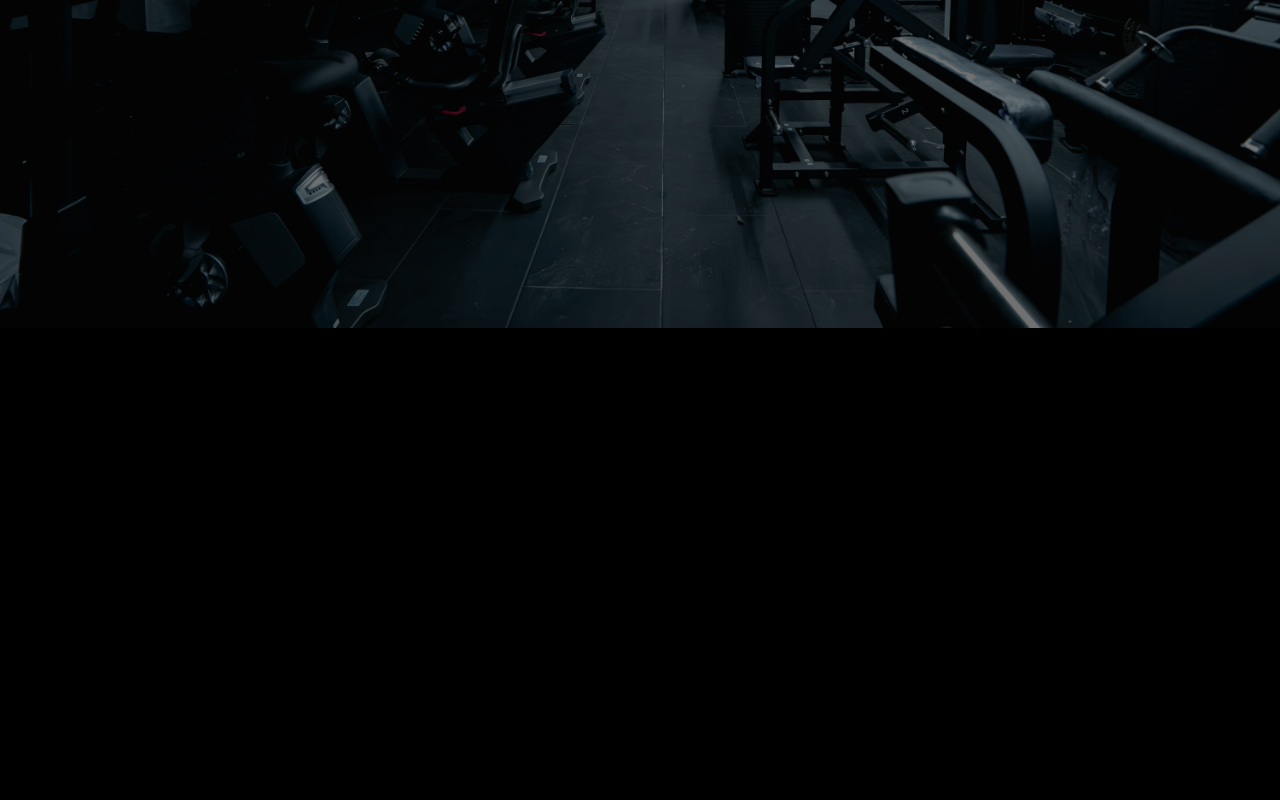
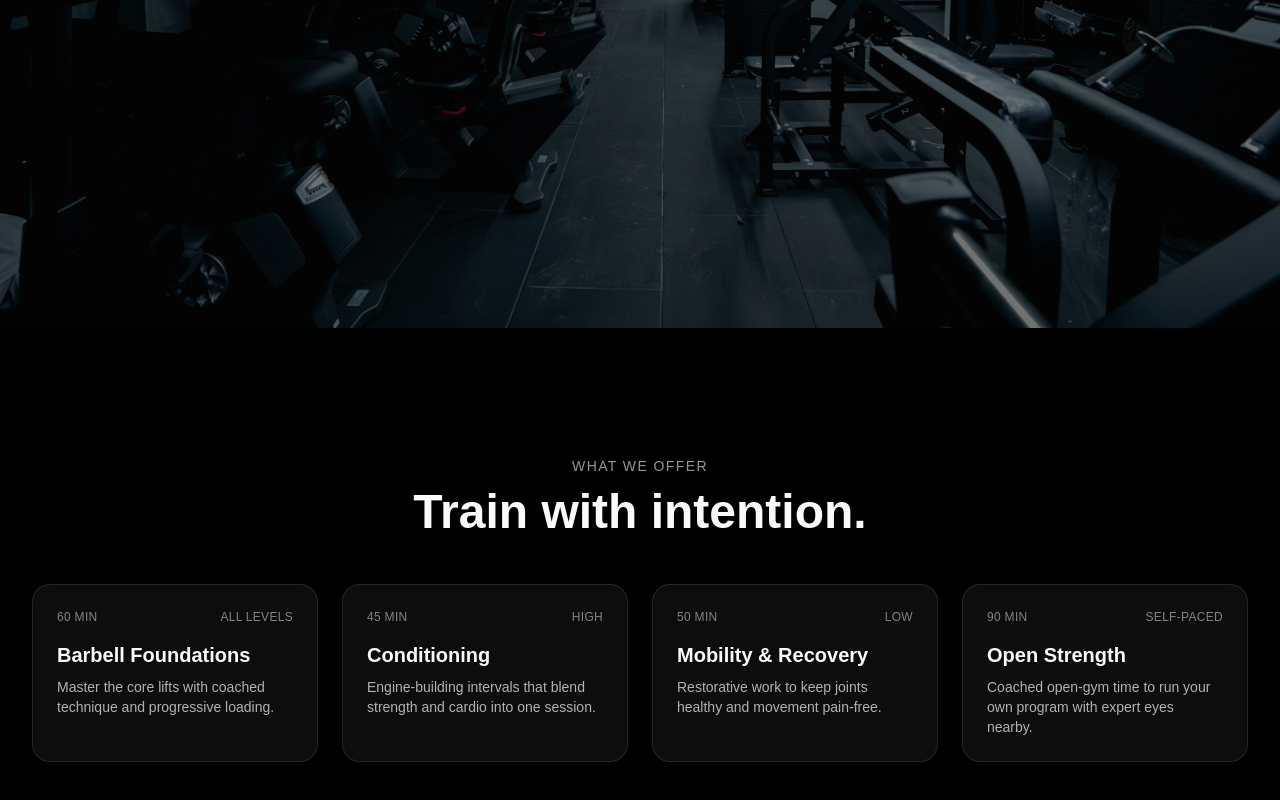
Before and after one commit to henrystrickland/forge-athletic, a React (Vite) app: page / in a window 1280 px wide. Shown: the part 472-1272 px from the top of the page. Before the commit the page ends 800 px from the top, so only its background shows below. Built offline with nearby package versions, Linux system fonts and the light colour scheme.

Commit message:
Classes section v1 (wire-in checkpoint)

```diff
--- a/src/App.tsx
+++ b/src/App.tsx
@@ -1,13 +1,16 @@
+import { Navbar } from "@/sections/Navbar/Navbar"
+import { forgeNav } from "@/content/forge"
 import { Hero } from "@/sections/Hero/Hero"
 import { forgeHero } from "@/content/forge"
-import { Navbar } from "@/sections/Navbar/Navbar"
-import { forgeNav } from "@/content/forge"
+import { Classes } from "@/sections/Classes/Classes"
+import { forgeClasses } from "@/content/forge"
 
 function App() {
   return (
     <main className="min-h-screen bg-background text-foreground">
       <Navbar content={forgeNav} />
       <Hero content={forgeHero} />
+      <Classes content={forgeClasses} />
     </main>
   )
 }
--- a/src/content/forge.ts
+++ b/src/content/forge.ts
@@ -29,3 +29,22 @@ export const forgeNav: NavContent = {
   ],
   cta: { label: "Book a class", href: "#book" },
 };
+
+export type ClassCard = { name: string; duration: string; intensity: string; description: string };
+
+export type ClassesContent = {
+  eyebrow: string;
+  heading: string;
+  classes: ClassCard[];
+};
+
+export const forgeClasses: ClassesContent = {
+  eyebrow: "What we offer",
+  heading: "Train with intention.",
+  classes: [
+    { name: "Barbell Foundations", duration: "60 min", intensity: "All levels", description: "Master the core lifts with coached technique and progressive loading." },
+    { name: "Conditioning", duration: "45 min", intensity: "High", description: "Engine-building intervals that blend strength and cardio into one session." },
+    { name: "Mobility & Recovery", duration: "50 min", intensity: "Low", description: "Restorative work to keep joints healthy and movement pain-free." },
+    { name: "Open Strength", duration: "90 min", intensity: "Self-paced", description: "Coached open-gym time to run your own program with expert eyes nearby." },
+  ],
+};
--- /dev/null
+++ b/src/sections/Classes/Classes.tsx
@@ -0,0 +1,28 @@
+import { motion } from "framer-motion"
+import { Section } from "@/components/Section"
+import type { ClassesContent } from "@/content/forge"
+
+type ClassesProps = { content: ClassesContent }
+
+export function Classes({ content }: ClassesProps) {
+  return (
+    <Section id="classes" className="bg-background">
+      <motion.div initial={{ opacity: 0, y: 12 }} whileInView={{ opacity: 1, y: 0 }} viewport={{ once: true, amount: 0.3 }} transition={{ duration: 0.6 }} className="mb-12 text-center">
+        <p className="text-sm font-medium uppercase tracking-widest text-foreground/60">{content.eyebrow}</p>
+        <h2 className="mt-3 text-4xl font-semibold md:text-5xl">{content.heading}</h2>
+      </motion.div>
+      <div className="grid gap-6 sm:grid-cols-2 lg:grid-cols-4">
+        {content.classes.map((item, index) => (
+          <motion.div key={item.name} initial={{ opacity: 0, y: 16 }} whileInView={{ opacity: 1, y: 0 }} viewport={{ once: true, amount: 0.3 }} transition={{ duration: 0.5, delay: index * 0.1 }} className="flex flex-col rounded-2xl border border-foreground/10 bg-foreground/5 p-6 transition-colors hover:border-foreground/30">
+            <div className="flex items-center justify-between text-xs font-medium uppercase tracking-wide text-foreground/50">
+              <span>{item.duration}</span>
+              <span>{item.intensity}</span>
+            </div>
+            <h3 className="mt-4 text-xl font-semibold">{item.name}</h3>
+            <p className="mt-2 text-sm text-foreground/70">{item.description}</p>
+          </motion.div>
+        ))}
+      </div>
+    </Section>
+  )
+}
```
